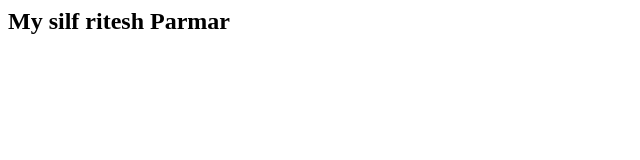
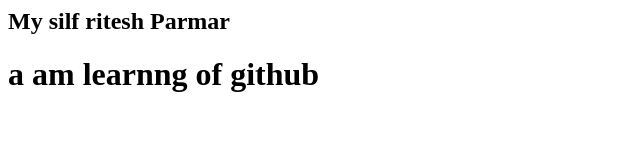
Before and after one commit to RiteshPx/gitLearning, a plain HTML site: page index.html in a window 1280 px wide. Shown: the whole page, without its empty margins (0-640 px from the left). Drawn offline with Linux system fonts and the light colour scheme.

```diff
--- a/index.html
+++ b/index.html
@@ -1 +1,2 @@
 <h2>My silf ritesh Parmar</h2>
+<h1>a am learnng of github</h1>
```
Also changed, not shown: javajscreipt.js (added), 1 other file.
